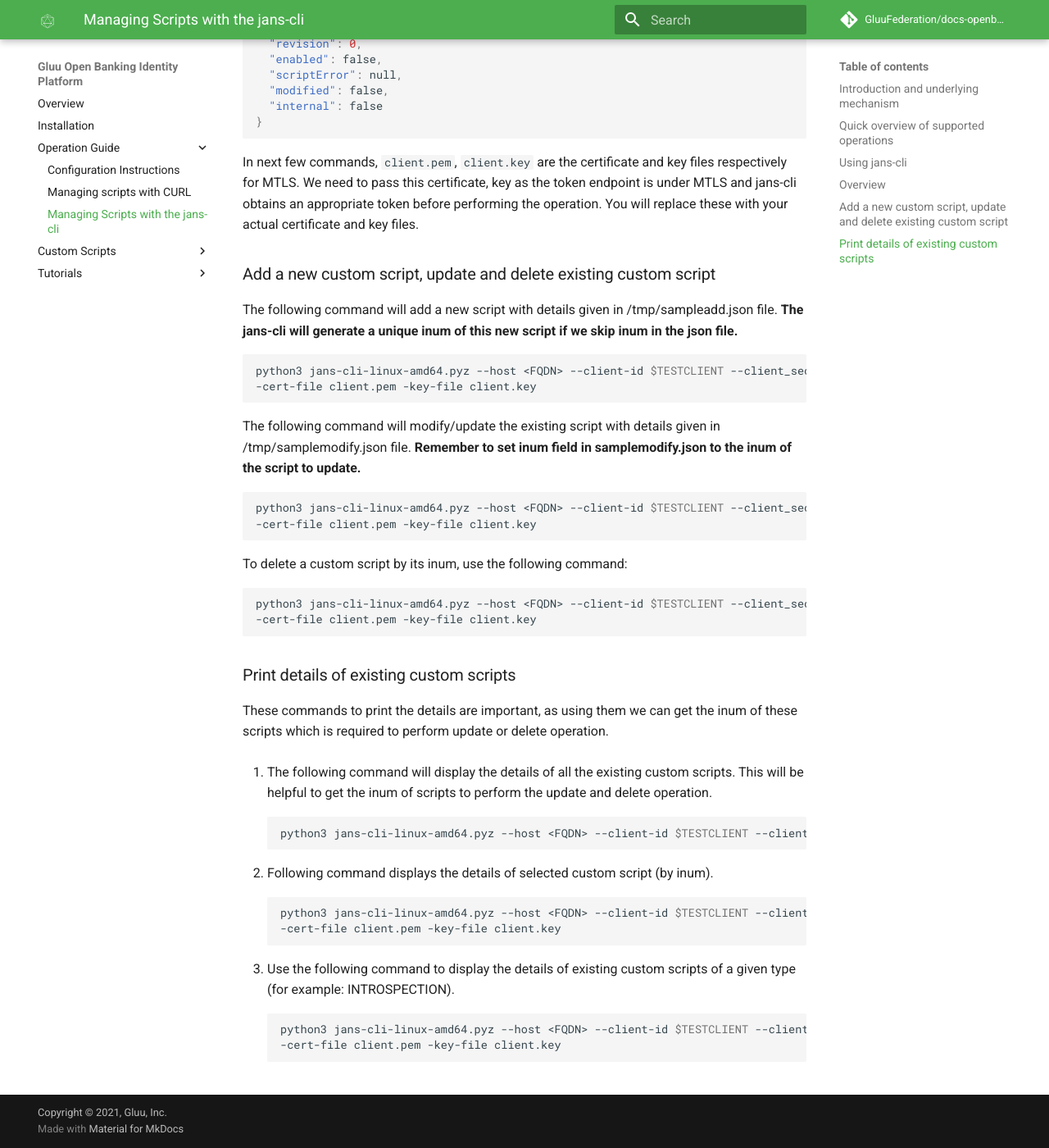
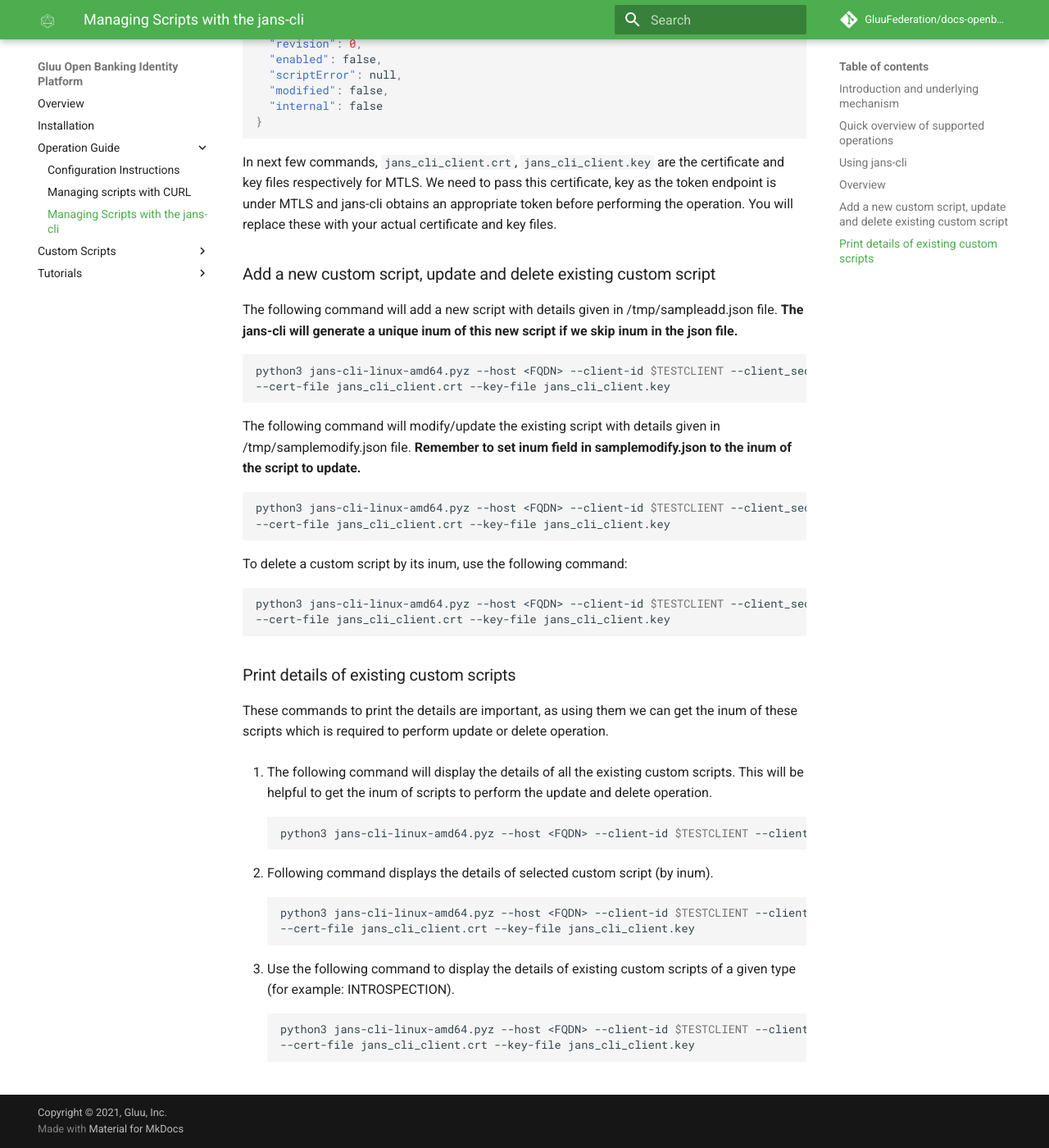
Before and after one commit to GluuFederation/docs-openbanking-prod, an MkDocs documentation site: the page built from docs/source/jans-cli.md, in a window 1280 px wide and 1400 px high, scrolled down 2452 px. Shown: the whole window at 82% size. Built offline with MkDocs 1.6.1 and Material for MkDocs 9.7.7, drawn with Linux system fonts in a browser that asks for light colours; comment, search, counter and statistics services are not loaded.

Commit message:
fix: corrected the client cert and key names
updated the commands with proper naming of keys and certs for jans-cli clients and double -- for options cert-file and key-file

````diff
--- a/docs/source/jans-cli.md
+++ b/docs/source/jans-cli.md
@@ -28,7 +28,7 @@ Jans-cli supports the following six operations on custom scripts:
 1.  Run the jans-cli in interactive mode and try it out:
 
     ```bash
-    python3 jans-cli-linux-amd64.pyz --host <FQDN> --client-id $TESTCLIENT --client_secret $TESTCLIENTSECRET --cert-file client.pem --key-file client.key
+    python3 jans-cli-linux-amd64.pyz --host <FQDN> --client-id $TESTCLIENT --client_secret $TESTCLIENTSECRET --cert-file jans_cli_client.crt --key-file jans_cli_client.key
     ```
 
 ### Overview
@@ -102,7 +102,7 @@ To add or modify a script first, we need to create the script's python file (e.g
 }
 ```
 
-In next few commands, `client.pem`, `client.key` are the certificate and key files respectively for MTLS. We need to pass this certificate, key as the token endpoint is under MTLS and jans-cli obtains an appropriate token before performing the operation. You will replace these with your actual certificate and key files.
+In next few commands, `jans_cli_client.crt`, `jans_cli_client.key` are the certificate and key files respectively for MTLS. We need to pass this certificate, key as the token endpoint is under MTLS and jans-cli obtains an appropriate token before performing the operation. You will replace these with your actual certificate and key files.
 
 ### Add a new custom script, update and delete existing custom script
 
@@ -110,21 +110,21 @@ The following command will add a new script with details given in /tmp/sampleadd
 
 ```bash
 python3 jans-cli-linux-amd64.pyz --host <FQDN> --client-id $TESTCLIENT --client_secret $TESTCLIENTSECRET --operation-id post-config-scripts --data /tmp/sampleadd.json \
--cert-file client.pem -key-file client.key
+--cert-file jans_cli_client.crt --key-file jans_cli_client.key
 ```
 
 The following command will modify/update the existing script with details given in /tmp/samplemodify.json file. __Remember to set inum field in samplemodify.json to the inum of the script to update.__
 
 ```bash
 python3 jans-cli-linux-amd64.pyz --host <FQDN> --client-id $TESTCLIENT --client_secret $TESTCLIENTSECRET --operation-id put-config-scripts --data /tmp/samplemodify.json \
--cert-file client.pem -key-file client.key
+--cert-file jans_cli_client.crt --key-file jans_cli_client.key
 ```
 
 To delete a custom script by its inum, use the following command:
 
 ```bash
 python3 jans-cli-linux-amd64.pyz --host <FQDN> --client-id $TESTCLIENT --client_secret $TESTCLIENTSECRET --operation-id delete-config-scripts-by-inum --url-suffix inum:HKM-TEST \
--cert-file client.pem -key-file client.key
+--cert-file jans_cli_client.crt --key-file jans_cli_client.key
 ```
 
 ### Print details of existing custom scripts
@@ -134,19 +134,19 @@ These commands to print the details are important, as using them we can get the
 1.  The following command will display the details of all the existing custom scripts. This will be helpful to get the inum of scripts to perform the update and delete operation.
 
     ```bash
-    python3 jans-cli-linux-amd64.pyz --host <FQDN> --client-id $TESTCLIENT --client_secret $TESTCLIENTSECRET --operation-id get-config-scripts -cert-file client.pem -key-file client.key
+    python3 jans-cli-linux-amd64.pyz --host <FQDN> --client-id $TESTCLIENT --client_secret $TESTCLIENTSECRET --operation-id get-config-scripts --cert-file jans_cli_client.crt --key-file jans_cli_client.key
     ```
 
 1.  Following command displays the details of selected custom script (by inum).
 
     ```bash
     python3 jans-cli-linux-amd64.pyz --host <FQDN> --client-id $TESTCLIENT --client_secret $TESTCLIENTSECRET --operation-id get-config-scripts-by-inum --url-suffix inum:_____  \
-    -cert-file client.pem -key-file client.key
+    --cert-file jans_cli_client.crt --key-file jans_cli_client.key
     ```
 
 1.  Use the following command to display the details of existing custom scripts of a given type (for example: INTROSPECTION).
 
     ```bash
     python3 jans-cli-linux-amd64.pyz --host <FQDN> --client-id $TESTCLIENT --client_secret $TESTCLIENTSECRET --operation-id get-config-scripts-by-type --url-suffix type:INTROSPECTION \
-    -cert-file client.pem -key-file client.key
+    --cert-file jans_cli_client.crt --key-file jans_cli_client.key
     ```
````
